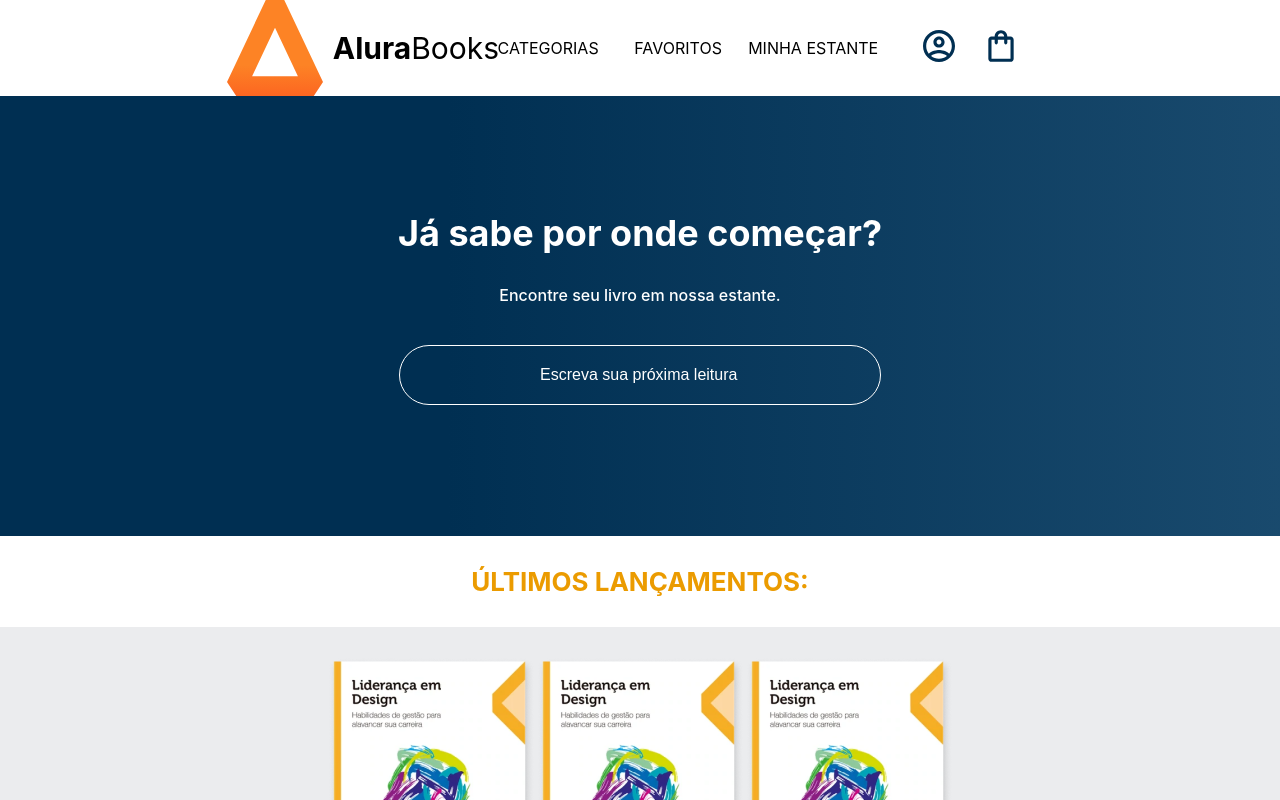
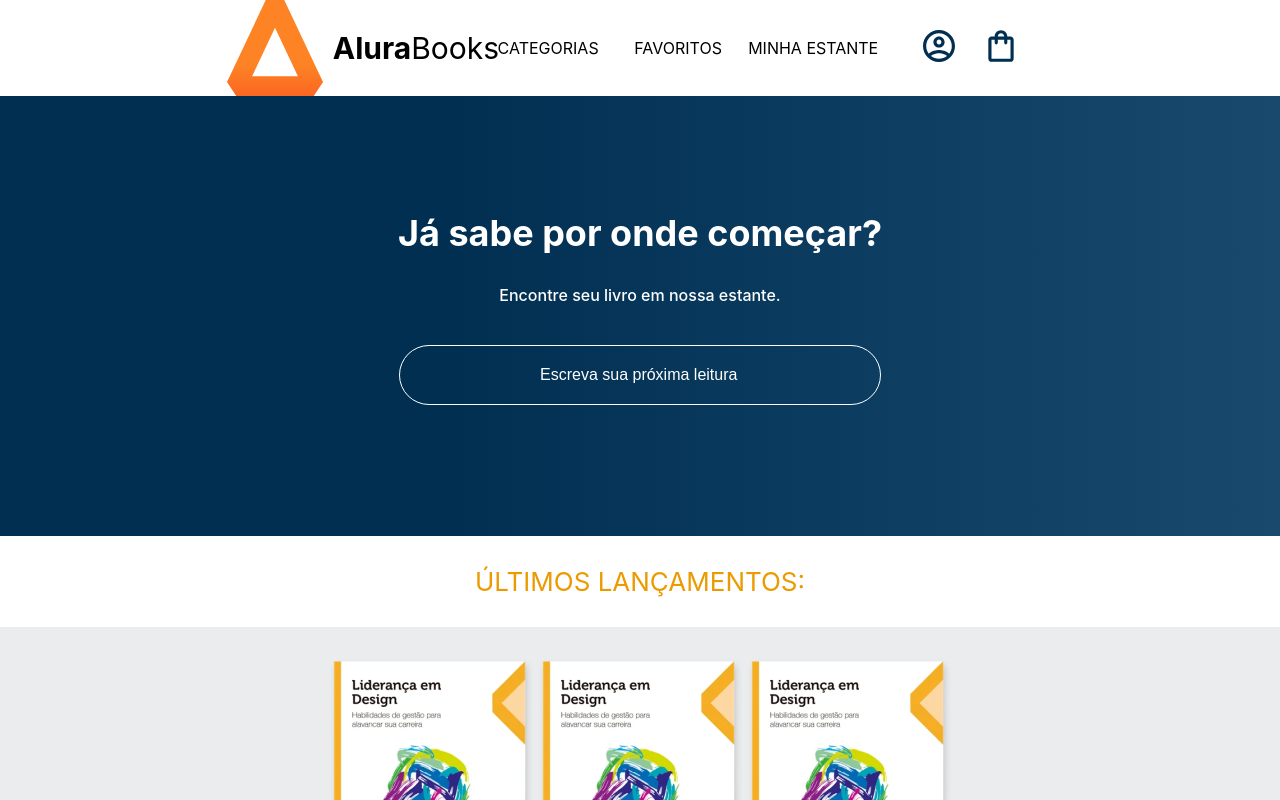
Before and after one commit to felipeabreu86/react-ts-alura-books, a React (Create React App) app: page / in a window 1280 px wide. Shown: the top 800 px of the page. Built offline with nearby package versions, Linux system fonts and the light colour scheme.

Commit message:
permitindo a passagem de propriedades (props) para o componente Titulo

```diff
--- /dev/null
+++ b/src/componentes/Titulo/index.tsx
@@ -0,0 +1,22 @@
+import styled from "styled-components"
+
+
+type PropTypeTitulo = {
+    cor?: string;
+    tamanhoFonte?: number;
+    alinhamento?: string;
+};
+
+export const Titulo = styled.div.attrs((props: PropTypeTitulo) => ({
+    cor: props.cor,
+    tamanhoFonte: props.tamanhoFonte,
+    alinhamento: props.alinhamento,
+})) <PropTypeTitulo>`
+    width: 100%;
+    padding: 30px 0;
+    background-color: #FFF;
+    color: ${(props) => props.cor || "#000"};
+    font-size: ${(props) => props.tamanhoFonte || 36}px;
+    text-align: ${(props) => props.alinhamento || "center"};
+    margin: 0;
+    `
--- a/src/componentes/UltimosLancamentos/index.tsx
+++ b/src/componentes/UltimosLancamentos/index.tsx
@@ -1,5 +1,7 @@
+import styled from 'styled-components'
 import { livros } from './dadosUltimosLancamentos'
-import styled from 'styled-components'
+import { Titulo } from '../Titulo';
+import { v4 as uuidv4 } from 'uuid';
 
 //#region   Componentes Estilizados
 const UltimosLancamentosContainer = styled.section`
@@ -7,16 +9,6 @@ const UltimosLancamentosContainer = styled.section`
     padding-bottom: 20px;
     display: flex;
     flex-direction: column;
-`
-
-const Titulo = styled.h2`
-    width: 100%;
-    padding: 30px 0;
-    background-color: #FFF;
-    color: #EB9B00;
-    font-size: 26px;
-    text-align: center;
-    margin: 0;
 `
 
 const NovosLivrosContainer = styled.div`
@@ -31,10 +23,15 @@ const NovosLivrosContainer = styled.div`
 export default function UltimosLancamentos() {
     return (
         <UltimosLancamentosContainer>
-            <Titulo>ÚLTIMOS LANÇAMENTOS:</Titulo>
+            <Titulo
+                cor={"#EB9B00"}
+                tamanhoFonte={26}
+                alinhamento={"center"}
+            >ÚLTIMOS LANÇAMENTOS:</Titulo>
+
             <NovosLivrosContainer>
                 {livros.map(livro => (
-                    <img src={livro.src} />
+                    <img key={uuidv4()} src={livro.src} />
                 ))}
             </NovosLivrosContainer>
         </UltimosLancamentosContainer>
```
